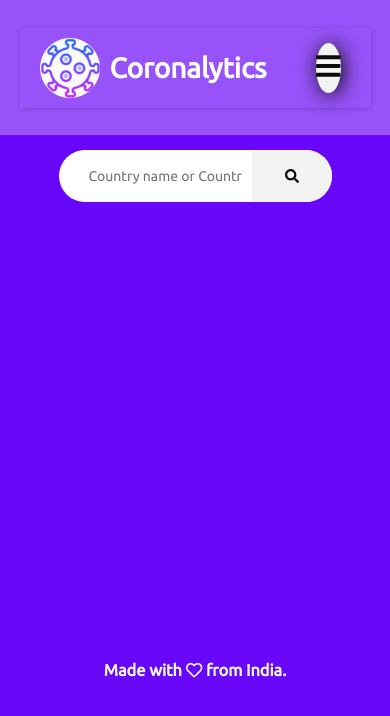
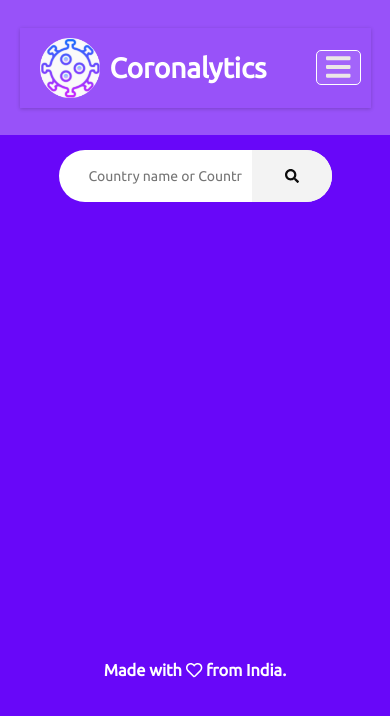
Before and after one commit to ashuvssut/COVID19-webApp, a website: page public/index.html in a window 390 px wide. Drawn offline with Linux system fonts and the light colour scheme; no server answers; a web font is replaced by a local one.

Commit message:
hamburger re-styled

```diff
--- a/public/sass/modules/_button.scss
+++ b/public/sass/modules/_button.scss
@@ -1,10 +1,11 @@
 .hamburger{
-    background-color: $highlight;
-    box-shadow: 2px 2px 20px $black;
-    border-style: none;
-    color:$black;
+    background-color: rgba($color: #ffffff, $alpha: 0.1);
+    padding-top: 2.5px;
+    width: 45px;
+    border: solid white 1px;
+    border-radius: 5px;
+    color:rgb(235, 231, 231);
     display: none;
-    @include circular-button($white, 50px, 50px);
 }
 
 @media(max-width:920px){
```
Also changed, not shown: public/css/app.css, public/css/app.min.css, 2 other files.
